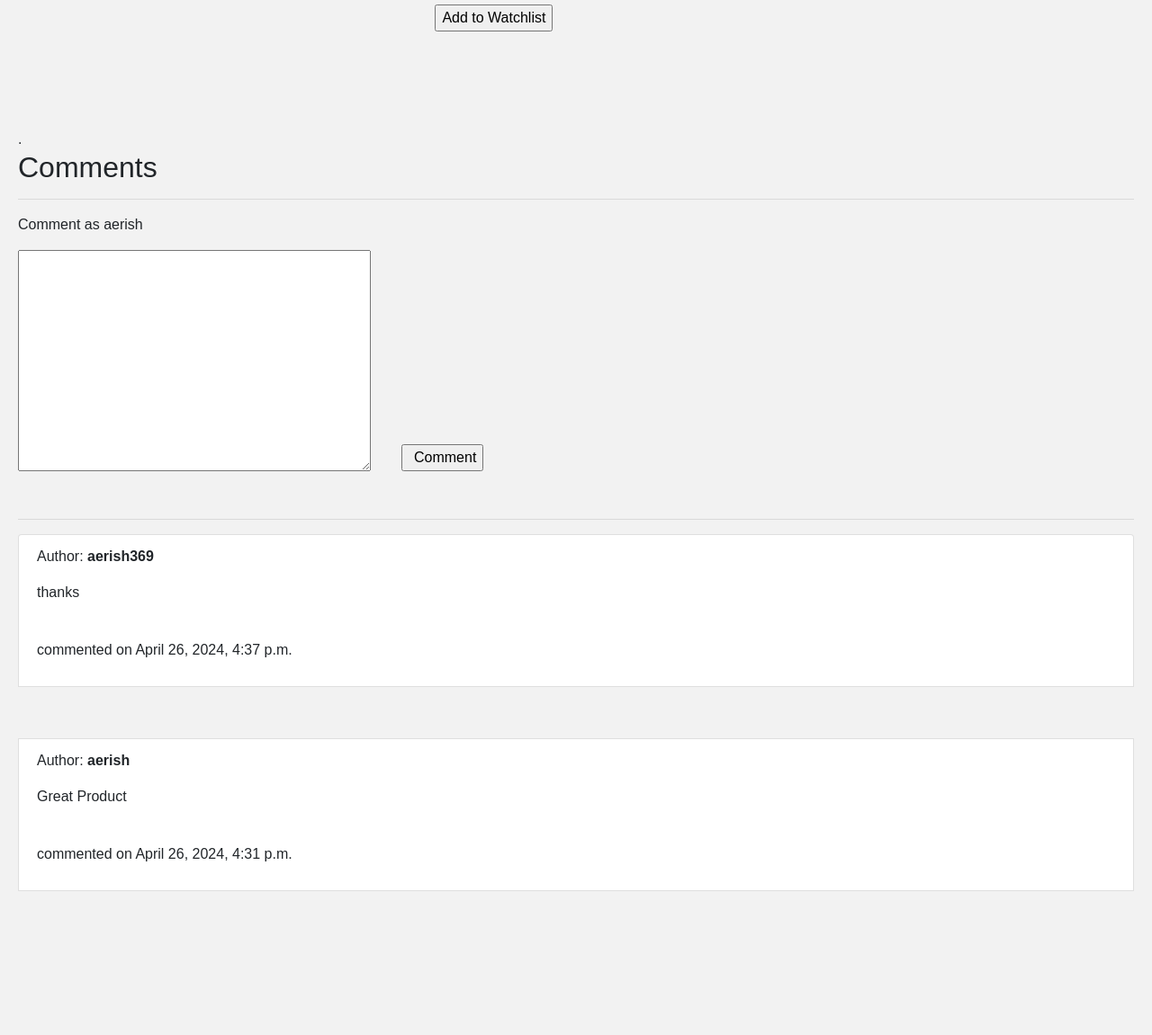
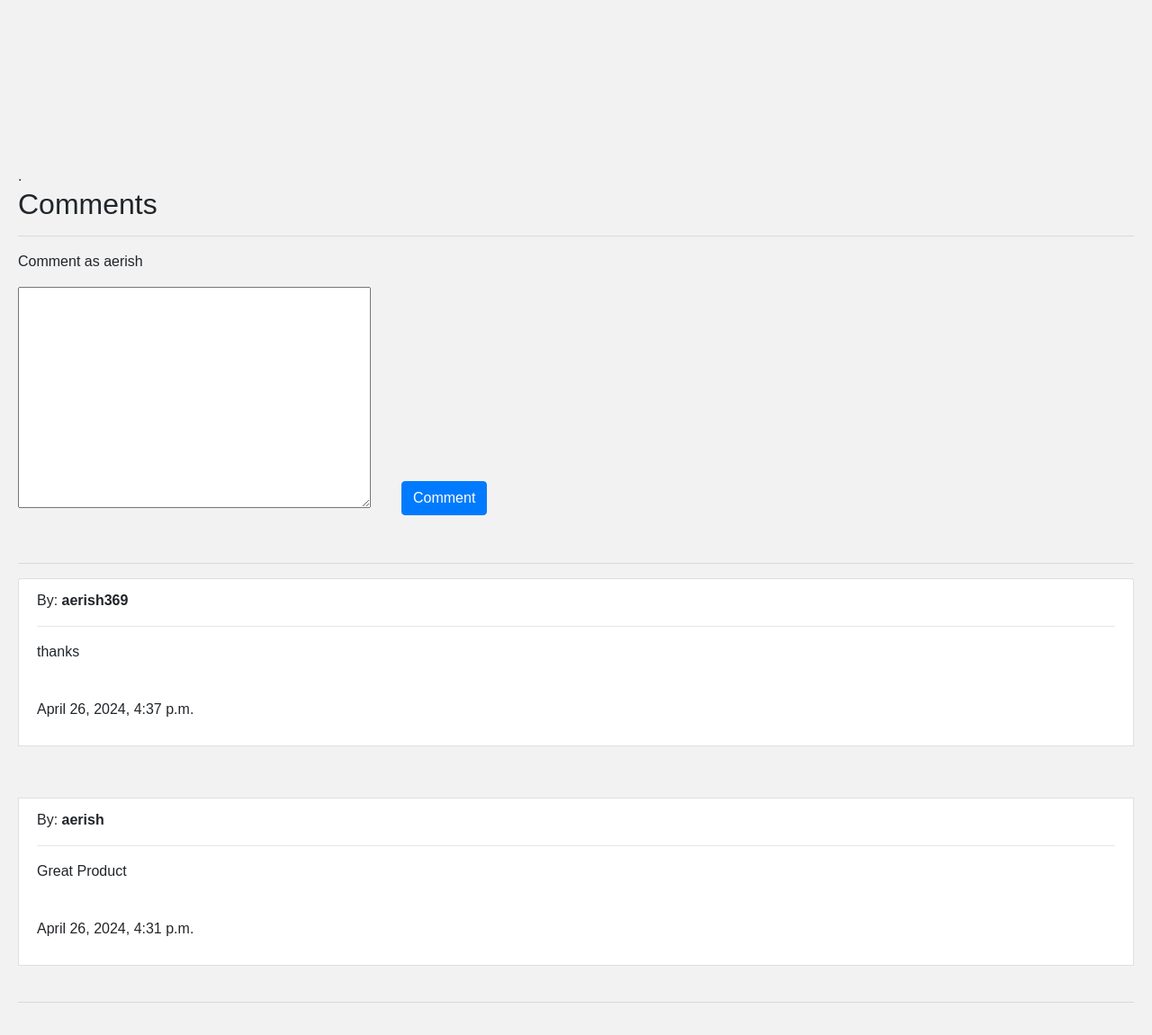
Before and after one commit to Aerish369/CS50W-Project2-Commerce, a Django app: page /listing/1/ in a window 1280 px wide; the page is wider, and only the part inside the window is pictured. Shown: the part 783-1934 px from the top of that part at 90% size. Before the commit the page ends 1774 px from the top of that part, so only its background shows below. Run offline with Django 3.2, Linux system fonts and the light colour scheme; a user stored in the database is signed in; data comes from the database, SQL or seed files in the repository; both versions use the stored data as it was after the commit; some libraries are stand-ins or nearby versions.

Commit message:
almost finished everything

```diff
--- a/auctions/static/auctions/styles.css
+++ b/auctions/static/auctions/styles.css
@@ -10,20 +10,28 @@ body {
     max-width: 800px;
     margin: 0 auto;
     padding: 20px;
-    background-color: #fff;
+    position: relative;
+
+    margin-top: -30px;
+    text-align: center;
+    margin-left: 515px;
+    /* background-color: green; */
+
 }
-
+/*
 .listingimg {
     margin-top: -30px;
     text-align: center;
     margin-left: 515px;
     background-color: transparent;
-}
+} */
 
 .listingimg img{
     max-width: 150%;
     height: auto;
 }
+
+
 .bid {
     /* background-color: green; */
     margin-right: 10;
@@ -103,10 +111,22 @@ body {
 
 .watchlist {
     position: relative;
-    bottom: 108px;
-    left: 36%;
+    bottom: 58px;
+    left: 28%;
     padding-left: 17px;
     margin-right: 1642px;
+}
+
+.container {
+    /* position: absolute; */
+    /* background-color: grey; */
+
+    /* bottom: 10px;
+    left: 0px;
+    padding-left: 11px;
+    margin-right: 1315px;
+    padding-top: 32px;  */
+
 }
 
 #comment-submit {
--- a/auctions/templates/auctions/index.html
+++ b/auctions/templates/auctions/index.html
@@ -21,8 +21,8 @@
             <div class="card-content">
               <a href="{% url 'listing' listing.id %}">
               <h2 class="card-title">{{listing.title.capitalize}}</h2>
-              <p class="card-category">{{listing.category}}</p>
-              <p class="card-description">{{listing.description|slice:'150'}}</p>
+              <strong><p class="card-category">${{listing.bid_price}}</p></strong>
+              <p class="card-description">{{listing.description|slice:'180'}}..</p>
               <p class="card-created">{{listing.created}}</p>
               </a>
             </div>
--- a/auctions/templates/auctions/listing.html
+++ b/auctions/templates/auctions/listing.html
@@ -13,23 +13,40 @@
   <h1>{{listing.title}}</h1>
 
   {% if listing.category is None %}
-
-  <strong style="border: 1px; border-style: solid; font-size: 12px"
+  <strong style="border: 1px;border-radius: 5px ; border-style: solid; font-size: 15px;padding: 5px; background-color: lightgray;"
     >Category not set</strong
   >
 
   {% else %}
 
-  <strong style="border: 1px; border-style: solid; font-size: 12px"
+  <strong style="border: 1px;border-radius: 5px ; border-style: solid; font-size: 15px;padding: 5px; background-color: lightgray;"
     >{{listing.category}}</strong
   >
   {% endif %}
-
+  <hr>
   <p>{{listing.description}}</p>
 
   <div class="listingimg">
     <img src="{{listing.image.url}}" alt="{{listing.title}}'s image" />
   </div>
+
+  {% if request.user.is_authenticated %}
+  {% if listing in request.user.watchlist.all %}
+    <div class="watchlist">
+      <form action="{% url 'watchlist' listing.id %}" method="POST">
+        {% csrf_token %}
+        <input class="btn btn-danger" type="submit" value="Remove from Watchlist" />
+      </form>
+    </div>
+    {% else %}
+    <div class="watchlist">
+      <form action="{% url 'watchlist' listing.id %}" method="POST" name="">
+        {% csrf_token %}
+        <input class="btn btn-primary" type="submit" value="Add to Watchlist" />
+      </form>
+    </div>
+  {% endif %}
+{% endif %}
 
 </div>
 
@@ -44,7 +61,7 @@
       <p id="own-listing">You are the owner of this listing and cannot bid on your own listing.</p>
       <form action="{% url 'close-listing' listing.id %}" method="POST">
         {% csrf_token %}
-        <input type="submit" value="Close Bid" />
+        <input class="btn btn-danger" type="submit" value="Close Bid" />
       </form>
     </div>
       {% else %}
@@ -71,7 +88,7 @@
               value="0"
               name="bid_amount"
             />
-            <input type="submit" value="Bid" id="bid-submit" />
+            <input class="btn btn-primary" type="submit" value="Bid" id="bid-submit" />
 
             {% else %}
             <p style="margin-right: 5px" id="dollar">$</p>
@@ -82,7 +99,7 @@
               value="{{listing.bid_price}}"
               name="bid_amount"
             />
-            <input type="submit" value="Bid" id="bid-submit" />
+            <input class="btn btn-primary" type="submit" value="Bid" id="bid-submit" />
           {% endif %}
         </div>
       </form>
@@ -115,29 +132,30 @@
 
 <!--Watchlist Section-->
 
-{% if request.user.is_authenticated %}
+{% comment %} {% if request.user.is_authenticated %}
   {% if listing in request.user.watchlist.all %}
     <div class="watchlist">
       <form action="{% url 'watchlist' listing.id %}" method="POST">
         {% csrf_token %}
-        <input type="submit" value="Remove from Watchlist" />
+        <input class="btn btn-danger" type="submit" value="Remove from Watchlist" />
       </form>
     </div>
     {% else %}
     <div class="watchlist">
       <form action="{% url 'watchlist' listing.id %}" method="POST" name="">
         {% csrf_token %}
-        <input type="submit" value="Add to Watchlist" />
+        <input class="btn btn-primary" type="submit" value="Add to Watchlist" />
       </form>
     </div>
   {% endif %}
-{% endif %}
+{% endif %} {% endcomment %}
 
 .
 <!--Comments Section-->
 <h2>Comments</h2>
 <hr>
 {% if request.user.is_authenticated %}
+  <div class="comment-container">
       <p>Comment as {{ request.user.username }}</p>
         <form action="{% url 'comment' listing.id %}" method="POST">
           {% csrf_token %}
@@ -145,11 +163,12 @@
             {% for field in form %}
               {{ field }}
             {% endfor %}
-        <input type="submit" value="Comment" id= "comment-submit"/>
+            <input class="btn btn-primary" type="submit" value="Comment" id= "comment-submit"/>
           </div>
         </form>
       {% else %}
         <p>You must be signed in to comment.</p>
+    </div>
     {% endif %}
 
   <hr>
@@ -159,10 +178,11 @@
   {% for comment in comments %}
 
   <li class="list-group-item">
-    <p>Author: <strong>{{ comment.owner }}</strong></p>
+    <p>By: <strong>{{ comment.owner }}</strong></p>
+    <hr>
     <p>{{ comment.body }}</p>
     <br>
-    <p>commented on {{ comment.created }}</p>
+    <p>{{ comment.created }}</p>
   </li>
 
 
--- a/auctions/views.py
+++ b/auctions/views.py
@@ -129,6 +129,7 @@ def closeListing(request, pk):
         listingObj.is_active = False
         listingObj.save()
         messages.success(request, "Bidding Closed !!! ")
+        return HttpResponseRedirect(reverse('listing', args=(pk,)))
     else:
         return render(request, 'auctions/listing.html', {"listing": listingObj})
 
```
Also changed, not shown: auctions/templates/auctions/categories.html (+3 -7 lines), db.sqlite3, static/images/listing-image/wallhaven-pkxmq9_1920x1080.png (added). Lines whose indentation alone changed are shown as unchanged.
